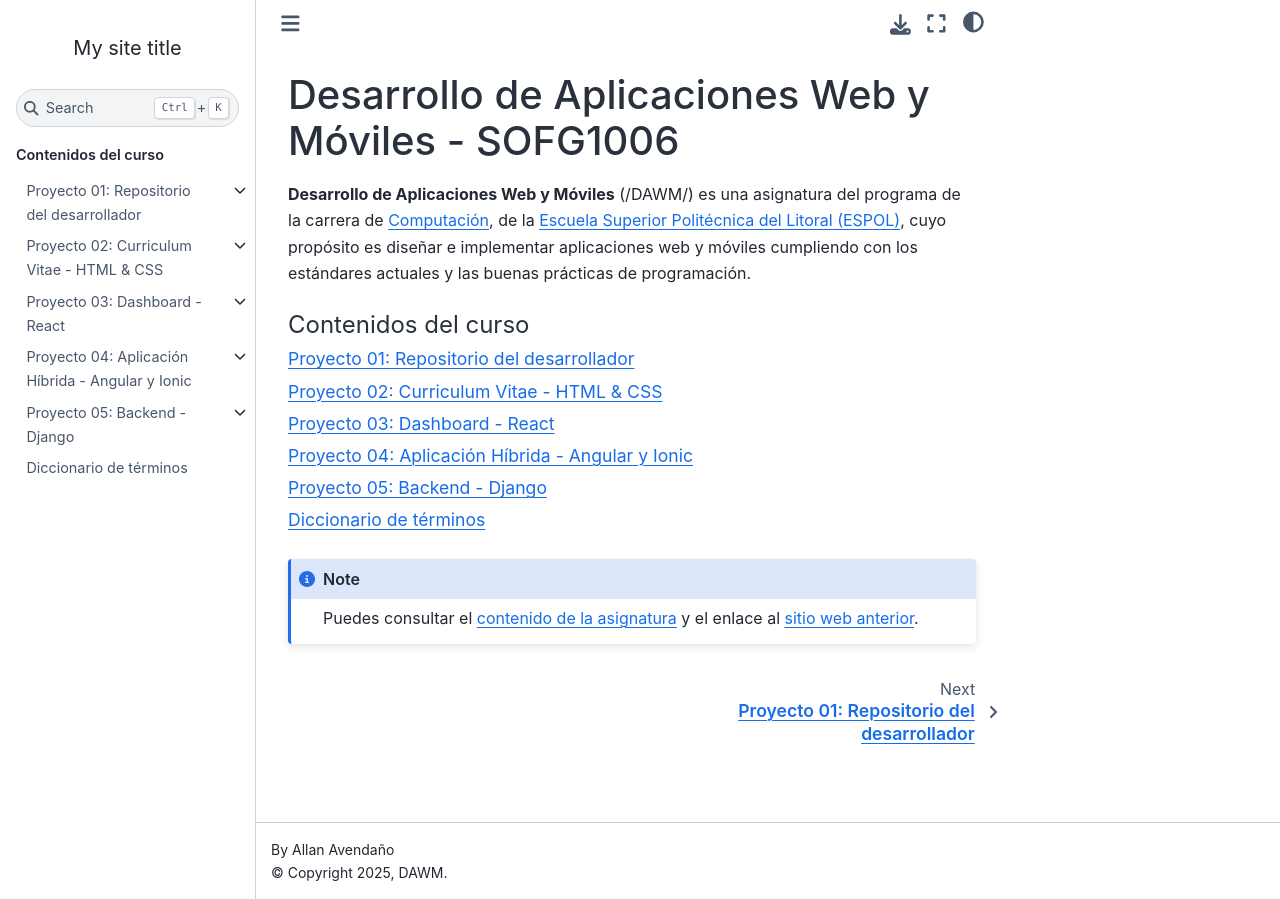
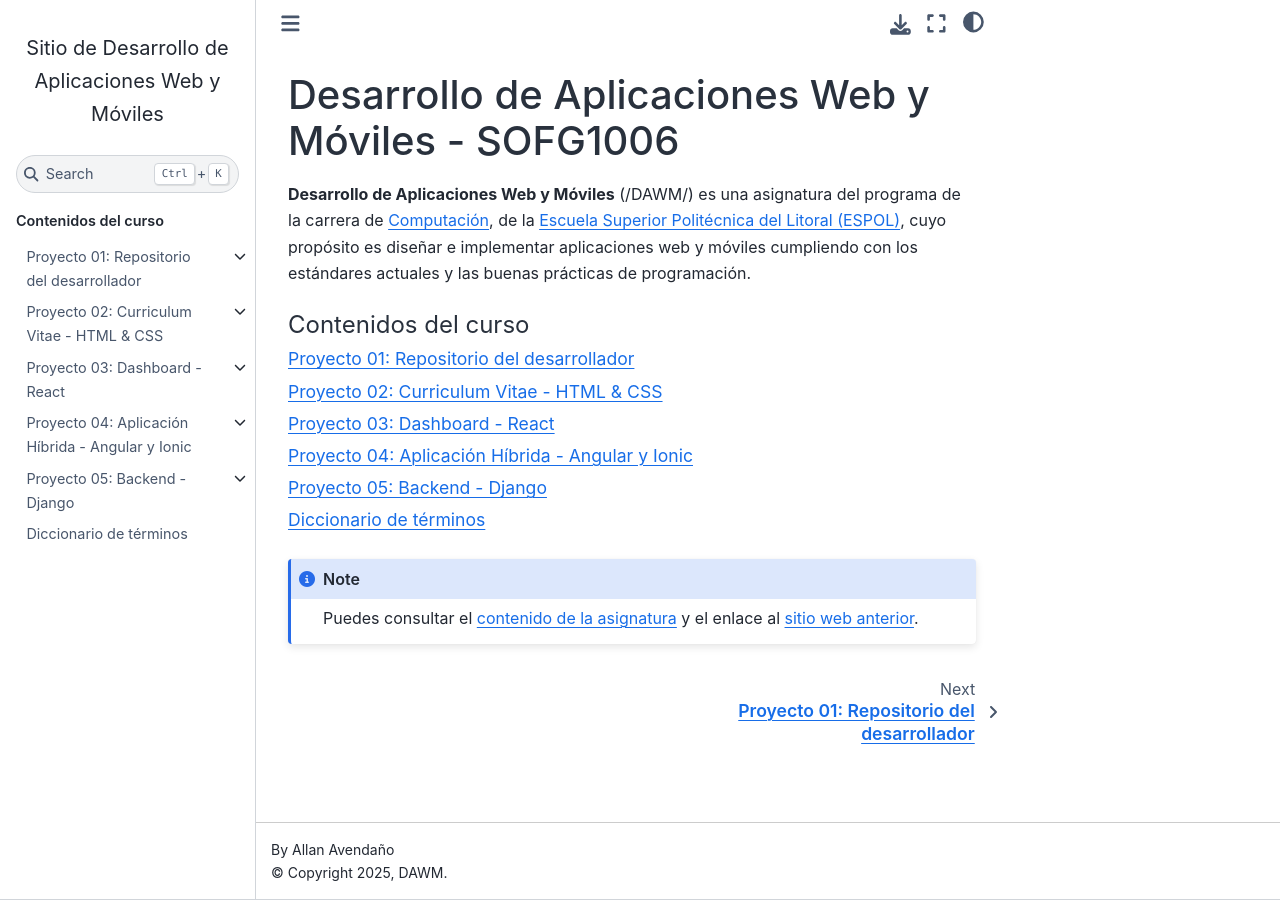
Before and after one commit to DAWMFIEC/DAWM-AI, a Sphinx documentation site: the page built from docs/source/index.rst, in a window 1280 px wide. Built offline with Sphinx 7.4.7 and the Sphinx Book theme 1.1.4, drawn with Linux system fonts in a browser that asks for light colours; pages that are not in the unit, such as notebooks, are missing from menus.

Commit message:
html_title

```diff
--- a/docs/source/conf.py
+++ b/docs/source/conf.py
@@ -9,7 +9,7 @@ author = 'Allan Avendaño'
 release = '0.1'
 version = '0.1.0'
 
-html_title = "My site title"
+html_title = "Sitio de " + project
 
 # -- General configuration
 
```
